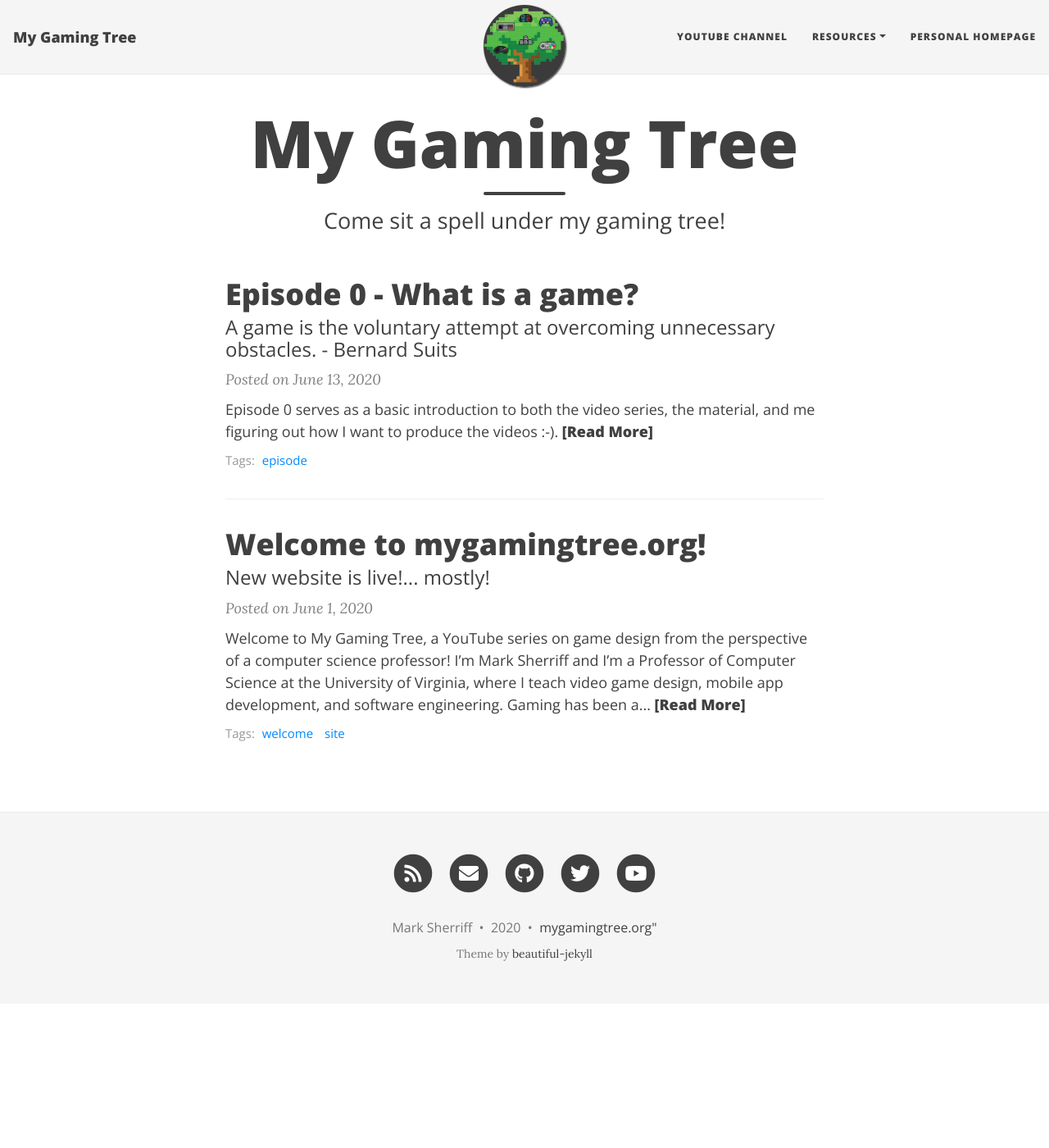
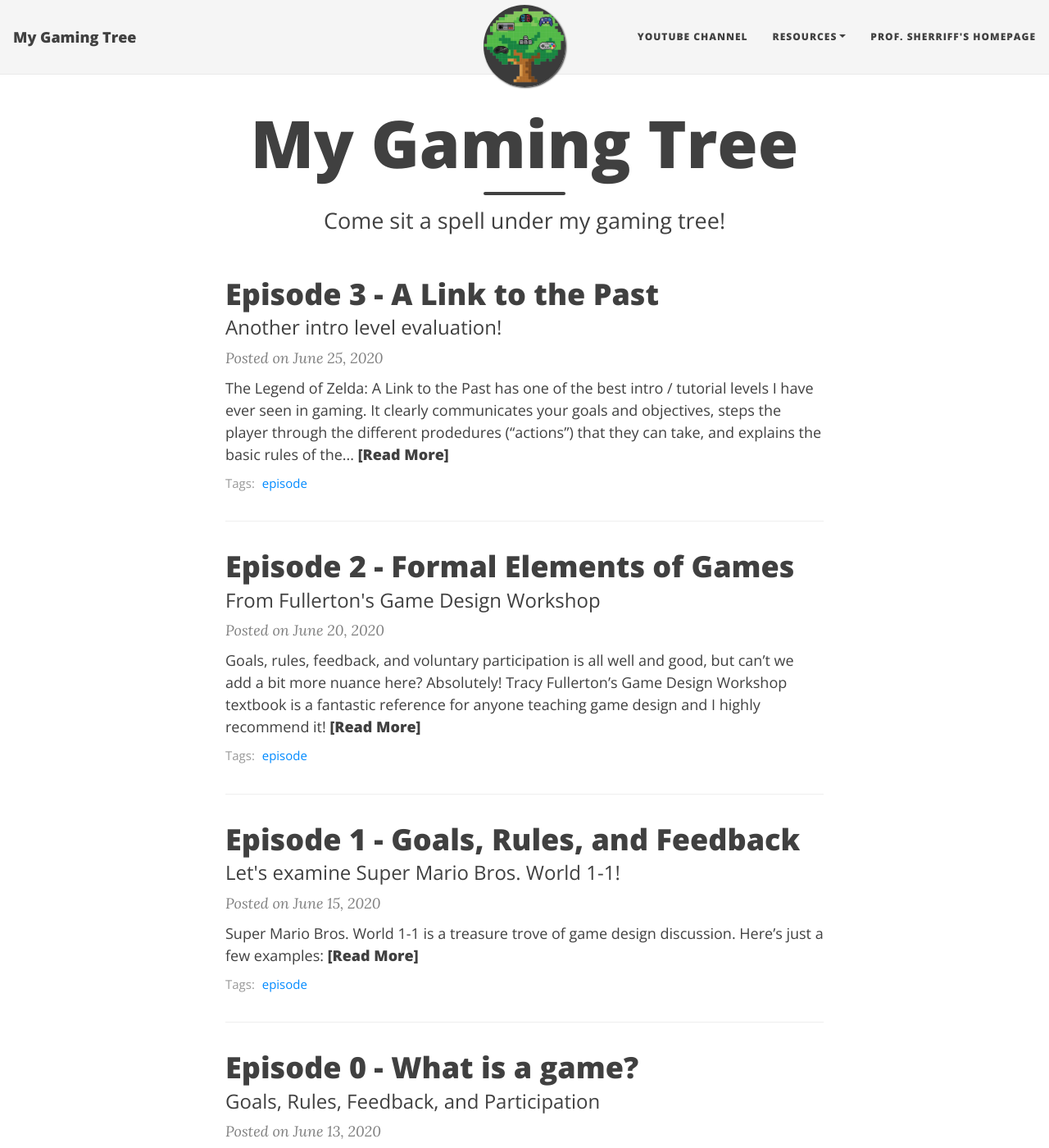
Before and after one commit to marksherriff/mygamingtree.org, a Jekyll site: the page built from index.html, in a window 1280 px wide and 1400 px high. Shown: the whole window at 82% size. Built offline with Jekyll 4.4.1, drawn with Linux system fonts in a browser that asks for light colours; nearby versions of some CDN libraries; the list of posts is cut into pages by our own code.

Commit message:
all episode up through ep 3

```diff
--- a/_config.yml
+++ b/_config.yml
@@ -15,7 +15,8 @@ navbar-links:
   YouTube Channel: "http://www.youtube.com/c/marksherriff"
   Resources:
     - Slide Decks: "https://drive.google.com/drive/folders/1nhcXUnY1j2S0q5GO0YANjMx2SkOpvxau?usp=sharing"
-  Personal Homepage: "http://marksherriff.com"
+    - Game Design Workshop book: "https://www.gamedesignworkshop.com/"
+  Prof. Sherriff's Homepage: "http://marksherriff.com"
 
 # --- Logo --- #
 
--- a/_posts/2020-06-13-episode0-what-is-a-game.md
+++ b/_posts/2020-06-13-episode0-what-is-a-game.md
@@ -1,7 +1,7 @@
 ---
 layout: post
 title: Episode 0 - What is a game?
-subtitle: A game is the voluntary attempt at overcoming unnecessary obstacles. - Bernard Suits
+subtitle: Goals, Rules, Feedback, and Participation
 tags: [episode]
 ---
 
@@ -20,4 +20,6 @@ Which brings us to the four main ingredients of a game:
 * Feedback (how do you know you are moving toward the goals)
 * Voluntary Participation (you agree to "play in this space")
 
+Slide Deck: [Episode 0 - What is a game?](https://docs.google.com/presentation/d/1JSGnLYSSD1hbaN-anjUMAvOzJn3C5U4hdaCROMOecZ8/edit?usp=sharing)
+
 <iframe width="560" height="315" src="https://www.youtube.com/embed/XdomEWWaOrw" frameborder="0" allow="accelerometer; autoplay; encrypted-media; gyroscope; picture-in-picture" allowfullscreen></iframe>
--- /dev/null
+++ b/_posts/2020-06-15-episode1-goalsrulesfeedback.md
@@ -0,0 +1,16 @@
+---
+layout: post
+title: Episode 1 - Goals, Rules, and Feedback
+subtitle: Let's examine Super Mario Bros. World 1-1!
+tags: [episode]
+---
+
+Super Mario Bros. World 1-1 is a treasure trove of game design discussion.  Here's just a few examples:
+
+* MIT course where they determien that SMB is NP-Hard - http://courses.csail.mit.edu/6.890/fall14/
+* Evaluations by Extra Credits (who make amazing videos about all things games) - https://www.youtube.com/watch?v=ZH2wGpEZVgE
+* Game Revolution on "The Perfect Level" - https://www.gamerevolution.com/features/362525-perfect-level-super-mario-bros-world-1-1-changed-everything
+
+So, how can I contribute to the conversation?  Well, I introduced the idea that a game is made up of goals, rules, feedback, and voluntary participation in the previous episode.  How do those concepts apply to World 1-1?  How are the rules communicated?  What sort of feedback is used?
+
+<iframe width="560" height="315" src="https://www.youtube.com/embed/NY70RgCRRas" frameborder="0" allow="accelerometer; autoplay; encrypted-media; gyroscope; picture-in-picture" allowfullscreen></iframe>
--- /dev/null
+++ b/_posts/2020-06-20-episode2-formalelements.md
@@ -0,0 +1,14 @@
+---
+layout: post
+title: Episode 2 - Formal Elements of Games
+subtitle: From Fullerton's Game Design Workshop
+tags: [episode]
+---
+
+Goals, rules, feedback, and voluntary participation is all well and good, but can't we add a bit more nuance here?  Absolutely!  Tracy Fullerton's _Game Design Workshop_ textbook is a fantastic reference for anyone teaching game design and I highly recommend it!
+
+In this episode, we go through Fullerton's expanded list of 8 concepts that games have.
+
+Slide Deck: [Episode 2 - Formal Elements of Games](https://docs.google.com/presentation/d/1DUGSde5aQA13sj-wOSkjH4cMux6x6_Thm0A9D9PVzg0/edit?usp=sharing)
+
+<iframe width="560" height="315" src="https://www.youtube.com/embed/FeE-RgxA-Uo" frameborder="0" allow="accelerometer; autoplay; encrypted-media; gyroscope; picture-in-picture" allowfullscreen></iframe>
--- /dev/null
+++ b/_posts/2020-06-25-episode3-linktothepast.md
@@ -0,0 +1,12 @@
+---
+layout: post
+title: Episode 3 - A Link to the Past
+subtitle: Another intro level evaluation!
+tags: [episode]
+---
+
+_The Legend of Zelda: A Link to the Past_ has one of the best intro / tutorial levels I have ever seen in gaming.  It clearly communicates your goals and objectives, steps the player through the different prodedures ("actions") that they can take, and explains the basic rules of the world through excellent level design.
+
+In this episode, I play through the begining of _A Link to the Past_!
+
+<iframe width="560" height="315" src="https://www.youtube.com/embed/CCD1AvmimgM" frameborder="0" allow="accelerometer; autoplay; encrypted-media; gyroscope; picture-in-picture" allowfullscreen></iframe>
```
